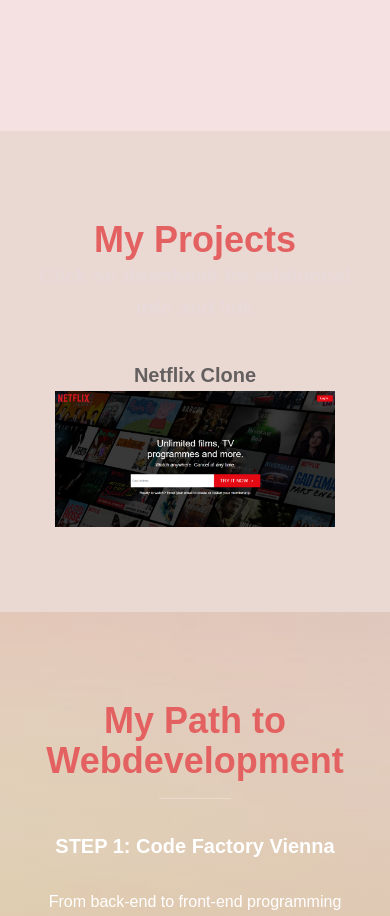
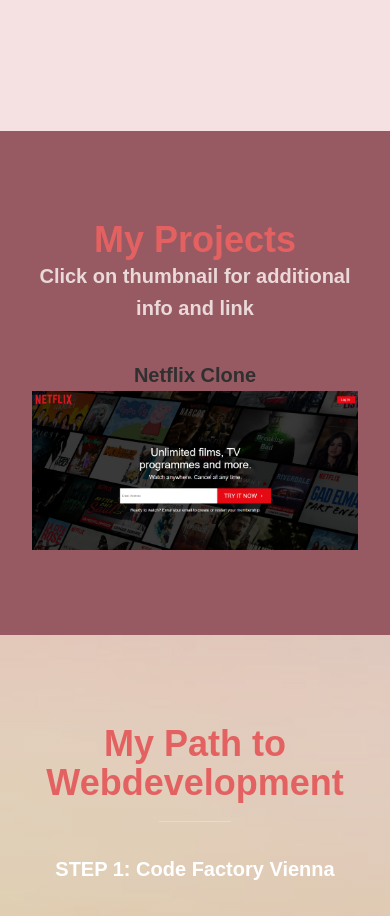
Before and after one commit to vildanguenay/vildanguenay.github.io, a React (Create React App) app: page / in a window 390 px wide. Shown: the part 1620-2536 px from the top of the page. Built offline with nearby package versions, Linux system fonts and the light colour scheme.

Commit message:
add responsive styling

```diff
--- a/src/App.css
+++ b/src/App.css
@@ -472,7 +472,7 @@
 /* myProjects */
 
 .myProjects {
-  background: #ead8d3;
+  background: #975962;
   /* ),
     url(img/vie.jpg); */
   background-size: cover;
@@ -495,6 +495,7 @@
 .cardGroup {
   display: inline-flex;
   justify-content: center;
+  position: relative;
 }
 
 .cardText {
@@ -518,12 +519,17 @@
 .cardImage {
   border: 0;
   width: 100%;
-  max-width: 280px;
+  max-width: 580px;
   height: 100%;
   max-height: 350px;
   cursor: pointer;
   padding: 0;
   margin: 0.3rem 0;
+}
+
+.cardImage:hover {
+  transform: scale(1.01);
+  z-index: 99;
 }
 
 .content {
@@ -532,23 +538,40 @@
   margin: 3.5rem 0 0 0;
 }
 
-.cardImage:hover {
-  transform: scale(1.01);
-  z-index: 99;
-}
-
 .cardItem {
   display: flex;
   flex-direction: column;
-  position: relative;
   cursor: pointer;
-  transition: transform 0.2;
 }
 
 @media (min-width: 1000px) {
   .cardItem:hover {
     display: block;
-    z-index: 100;
+  }
+}
+
+@media (max-width: 999px) {
+  .cardFeature.cardFeature {
+    max-height: unset;
+    padding-left: 0.1rem;
+  }
+  .content {
+    margin-top: 0;
+   max-height: unset;
+   padding-bottom: 1rem;
+  }
+  .featureText.featureText {
+    padding: 1rem 0.5rem 1rem 1.5rem;
+    margin:unset;
+  }
+  .projectHeader.projectHeader {
+    padding: 0 0.5rem;
+    margin: unset;
+    min-height: 4rem;
+  }
+  .cardImage {
+    max-width: unset;
+    max-height: fit-content;
   }
 }
 
@@ -566,7 +589,7 @@
 }
 
 .cardSubtitle {
-  color: #646060;
+  color: var(--clr-dark);
 }
 
 .featureTitle {
@@ -583,7 +606,7 @@
   padding: 0;
 }
 
-.secondHeader {
+.projectHeader {
   text-align: left;
 }
 
--- a/src/components/Projects/Projects.js
+++ b/src/components/Projects/Projects.js
@@ -21,12 +21,8 @@
   const [showFeature, setShowFeature] = useState(false);
   const [itemFeature, setItemFeature] = useState();
 
-  console.log(itemFeature);
-
   useEffect(() => {
     const handleClick = (click) => {
-      console.log(click.target);
-      console.log(node);
       if (node.current.contains(click.target)) {
         // inside click
         setShowFeature(true);
@@ -58,14 +54,14 @@
           {/* <h3 className="featTitle">{itemFeature.title}</h3> */}
           <div className="content">
             <div>
-              <h3>{itemFeature.header}</h3>
+              <h3 className="projectHeader">{itemFeature.header}</h3>
               <ul
                 className="featureText"
                 dangerouslySetInnerHTML={{ __html: itemFeature.description }}
               />
             </div>
             <div>
-              <h3 className="secondHeader">applied technologies</h3>
+              <h3 className="projectHeader">applied technologies</h3>
               <ul
                 className="featureText"
                 dangerouslySetInnerHTML={{ __html: itemFeature.description2 }}
```
Also changed, not shown: 1 other file (tests, documents, lock files or other folders).
